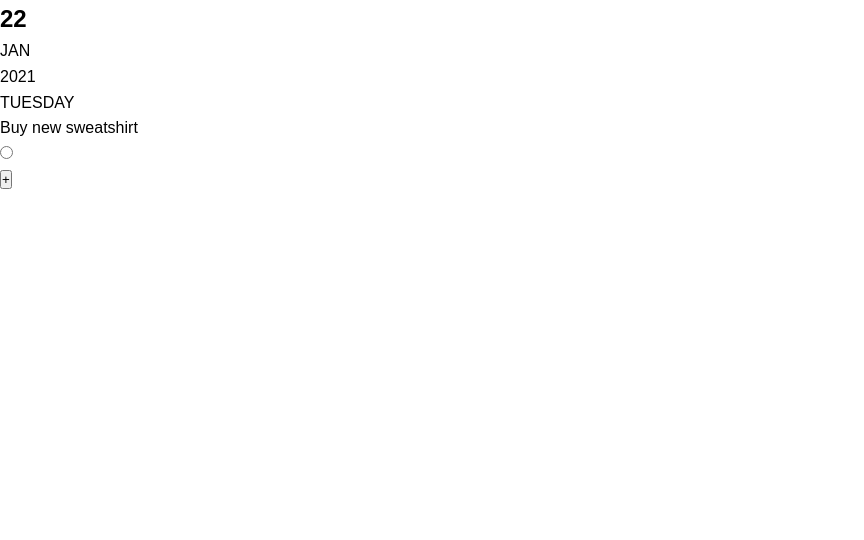
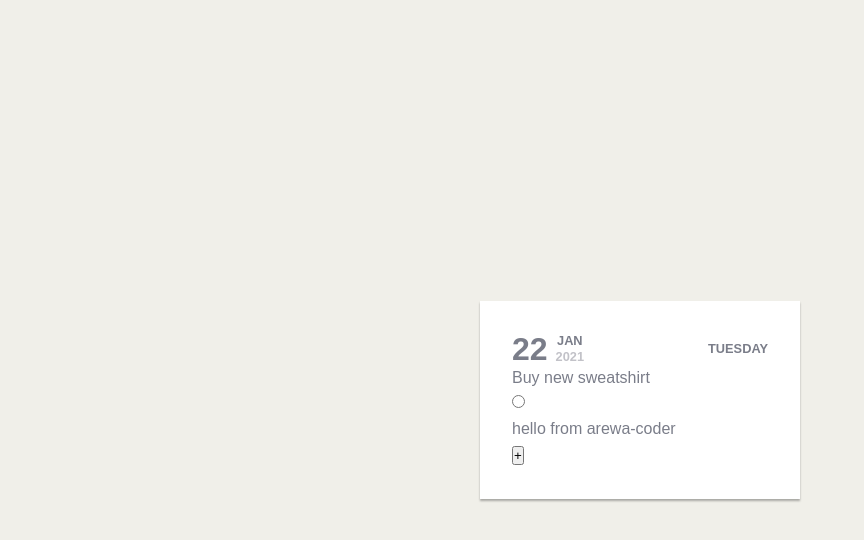
Before and after one commit to mustapha3341/Todo-Application, a plain HTML site: page src/index.html in a window 1280 px wide. Shown: the whole page, without its empty margins (0-864 px from the left). Drawn offline with Linux system fonts and the light colour scheme.

Commit message:
styled header portion

```diff
--- a/src/index.html
+++ b/src/index.html
@@ -32,6 +32,7 @@
                                 class="radio--input"
                             />
                             <div class="radio--main"></div>
+                            hello from arewa-coder
                         </label>
                     </li>
                 </ul>
--- a/src/style.css
+++ b/src/style.css
@@ -2,6 +2,7 @@
     --bg-main: #f0efe9;
     --clr-white: #ffffff;
     --clr-grey: #f4f5f6;
+    --clr-dark-grey: #c2c2c8;
     --clr-black: #7a7d89;
     --clr-green: #50e3a4;
     --clr-dark-green: #47c38e;
@@ -21,8 +22,70 @@ html,
 body {
     font-family: Arial, Helvetica, sans-serif;
     line-height: 1.6;
+    color: var(--clr-black);
 }
 
 ul[class] {
     list-style: none;
 }
+
+.container {
+    width: 100%;
+    height: 100vh;
+    background-color: var(--bg-main);
+    display: flex;
+    align-items: center;
+    justify-content: center;
+}
+
+.todo--container {
+    background: var(--clr-white);
+    box-shadow: var(--shadow);
+    padding: 2em;
+    width: 20em;
+}
+
+.todo--header {
+    display: flex;
+    align-items: center;
+    justify-content: space-between;
+    width: 100%;
+}
+
+.left {
+    display: flex;
+    align-items: center;
+    gap: 0.5em;
+}
+
+.date--day-no {
+    font-size: 2rem;
+    font-weight: 700;
+    line-height: 1;
+}
+
+.month--year {
+    display: flex;
+    flex-direction: column;
+    align-items: center;
+}
+
+.month,
+.year {
+    font-size: 0.8rem;
+    line-height: 1.2;
+}
+
+.month {
+    font-weight: 600;
+}
+
+.year {
+    font-weight: 600;
+    color: var(--clr-dark-grey);
+}
+
+.full--day {
+    font-size: .8rem;
+    font-weight: 600;
+}
```
